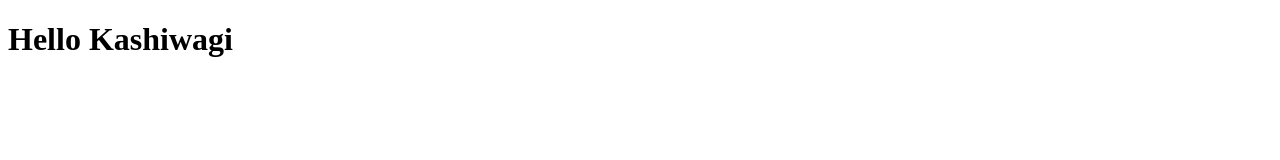
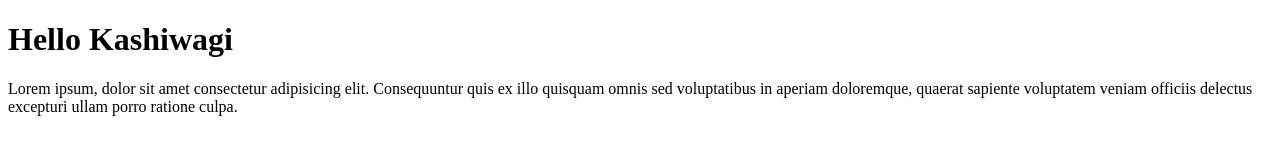
Before and after one commit to slackie9/test2, a plain HTML site: page index.html in a window 1280 px wide. Drawn offline with Linux system fonts and the light colour scheme.

Commit message:
add paraghrap

```diff
--- a/index.html
+++ b/index.html
@@ -8,5 +8,6 @@
   </head>
   <body>
     <h1>Hello Kashiwagi</h1>
+    <p>Lorem ipsum, dolor sit amet consectetur adipisicing elit. Consequuntur quis ex illo quisquam omnis sed voluptatibus in aperiam doloremque, quaerat sapiente voluptatem veniam officiis delectus excepturi ullam porro ratione culpa.</p>
   </body>
 </html>
```
